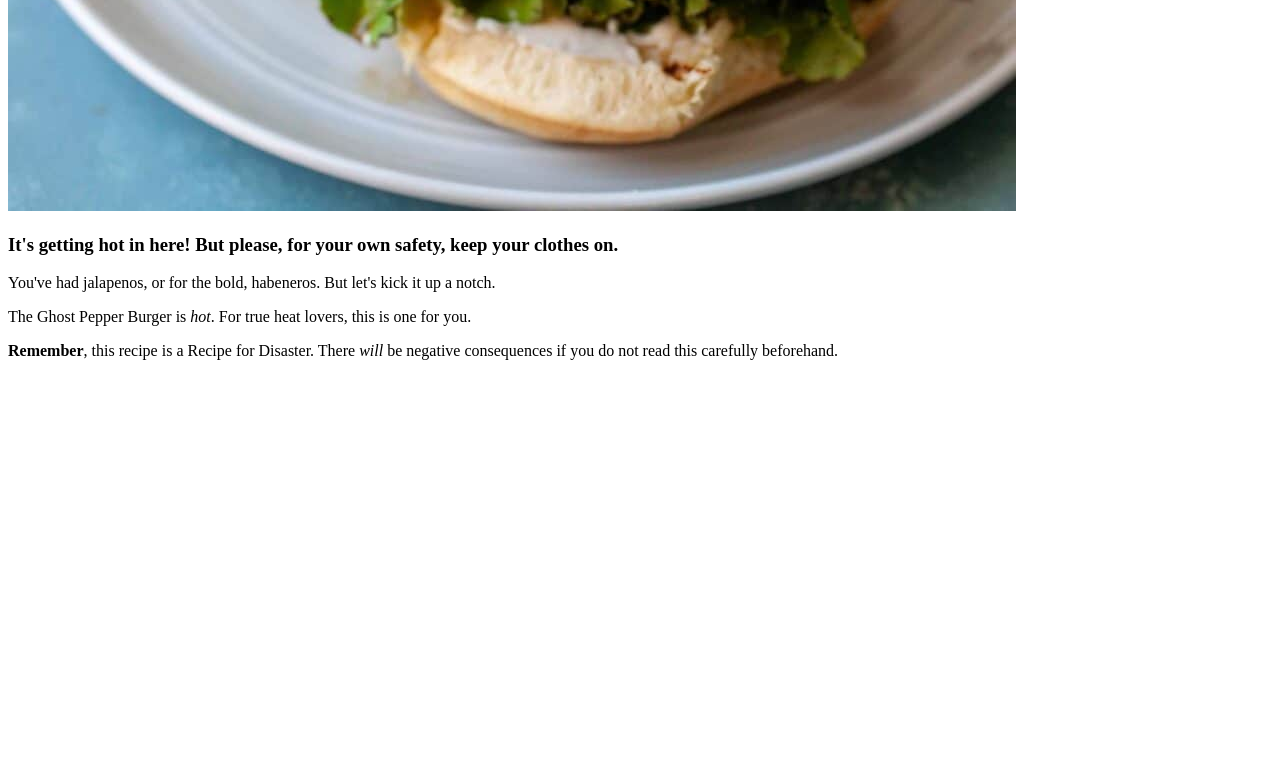
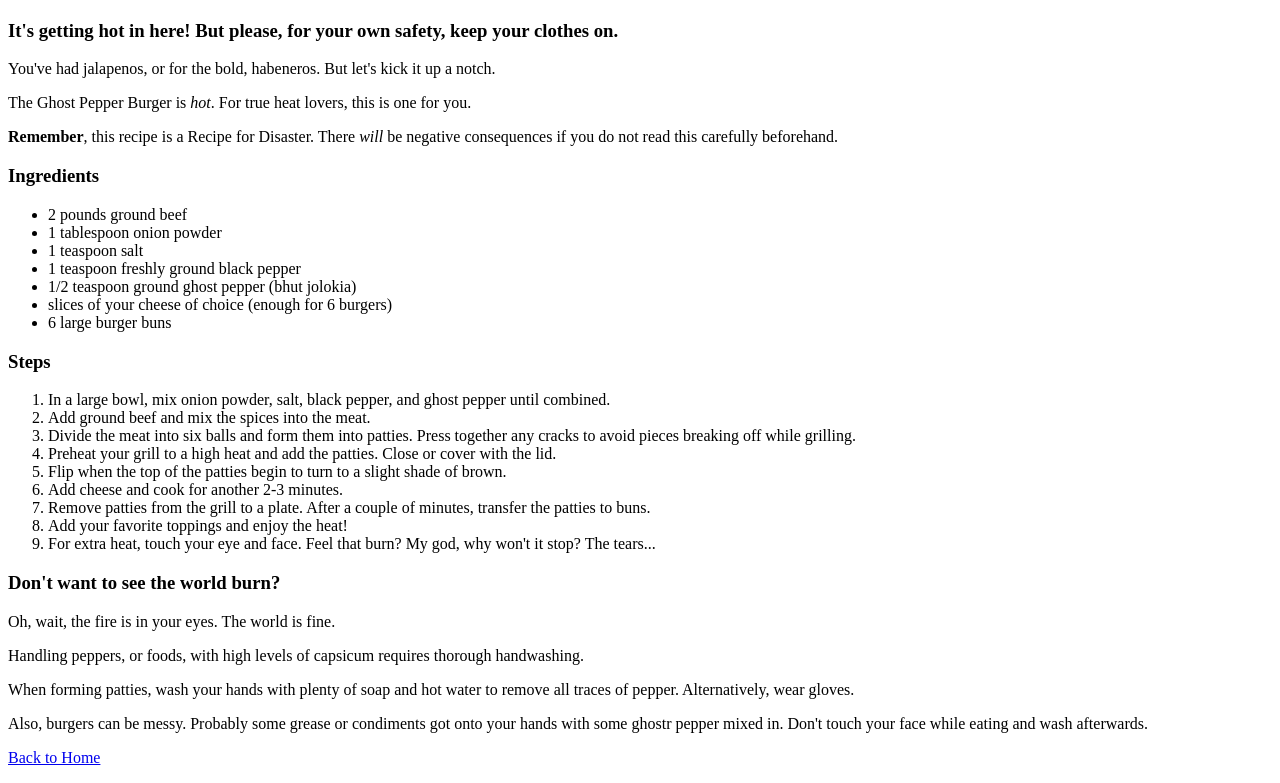
Before and after one commit to Tentigen/odin-recipes, a plain HTML site: page recipes/ghost-pepper-burger.html in a window 1280 px wide. Shown: the part 569-1352 px from the top of the page. Before the commit the page ends 945 px from the top, so only its background shows below. Drawn offline with Linux system fonts and the light colour scheme.

Commit message:
Updated recipes

```diff
--- a/recipes/ghost-pepper-burger.html
+++ b/recipes/ghost-pepper-burger.html
@@ -6,10 +6,38 @@
     </head>
     <body>
         <h1>Ghost Pepper Burger</h1>
-        <img src="../pics/ghost-pepper-burger.jpg" alt="a burger with melted cheese and lettuce inside a bun">
+        <img src="../pics/ghost-pepper-burger.jpg" width="700" alt="a burger with melted cheese and lettuce inside a bun">
         <h3>It's getting hot in here! But please, for your own safety, keep your clothes on.</h3>
         <p>You've had jalapenos, or for the bold, habeneros. But let's kick it up a notch.</p>
         <p>The Ghost Pepper Burger is <em>hot</em>. For true heat lovers, this is one for you.</p>
         <p><strong>Remember</strong>, this recipe is a Recipe for Disaster. There <em>will</em> be negative consequences if you do not read this carefully beforehand.</p>
+        <h3>Ingredients</h3>
+        <ul>
+            <li>2 pounds ground beef</li>
+            <li>1 tablespoon onion powder</li>
+            <li>1 teaspoon salt</li>
+            <li>1 teaspoon freshly ground black pepper</li>
+            <li>1/2 teaspoon ground ghost pepper (bhut jolokia)</li>
+            <li>slices of your cheese of choice (enough for 6 burgers)</li>
+            <li>6 large burger buns</li>
+        </ul>
+        <h3>Steps</h3>
+        <ol>
+            <li>In a large bowl, mix onion powder, salt, black pepper, and ghost pepper until combined.</li>
+            <li>Add ground beef and mix the spices into the meat.</li>
+            <li>Divide the meat into six balls and form them into patties. Press together any cracks to avoid pieces breaking off while grilling.</li>
+            <li>Preheat your grill to a high heat and add the patties. Close or cover with the lid.</li>
+            <li>Flip when the top of the patties begin to turn to a slight shade of brown.</li>
+            <li>Add cheese and cook for another 2-3 minutes.</li>
+            <li>Remove patties from the grill to a plate. After a couple of minutes, transfer the patties to buns.</li>
+            <li>Add your favorite toppings and enjoy the heat!</li>
+            <li>For extra heat, touch your eye and face. Feel that burn? My god, why won't it stop? The tears...</li>
+        </ol>
+        <h3>Don't want to see the world burn?</h3>
+        <p>Oh, wait, the fire is in your eyes. The world is fine.</p>
+        <p>Handling peppers, or foods, with high levels of capsicum requires thorough handwashing.</p>
+        <p>When forming patties, wash your hands with plenty of soap and hot water to remove all traces of pepper. Alternatively, wear gloves.</p>
+        <p>Also, burgers can be messy. Probably some grease or condiments got onto your hands with some ghostr pepper mixed in. Don't touch your face while eating and wash afterwards.</p>
+        <p><a href="../index.html">Back to Home</a></p>
     </body>
 </html>
```
Also changed, not shown: index.html (+4 -3 lines), recipes/rice.html (+1 -1 lines), recipes/smoked-salmon.html (+1 -1 lines), pics/world-on-fire.jpg (added).
